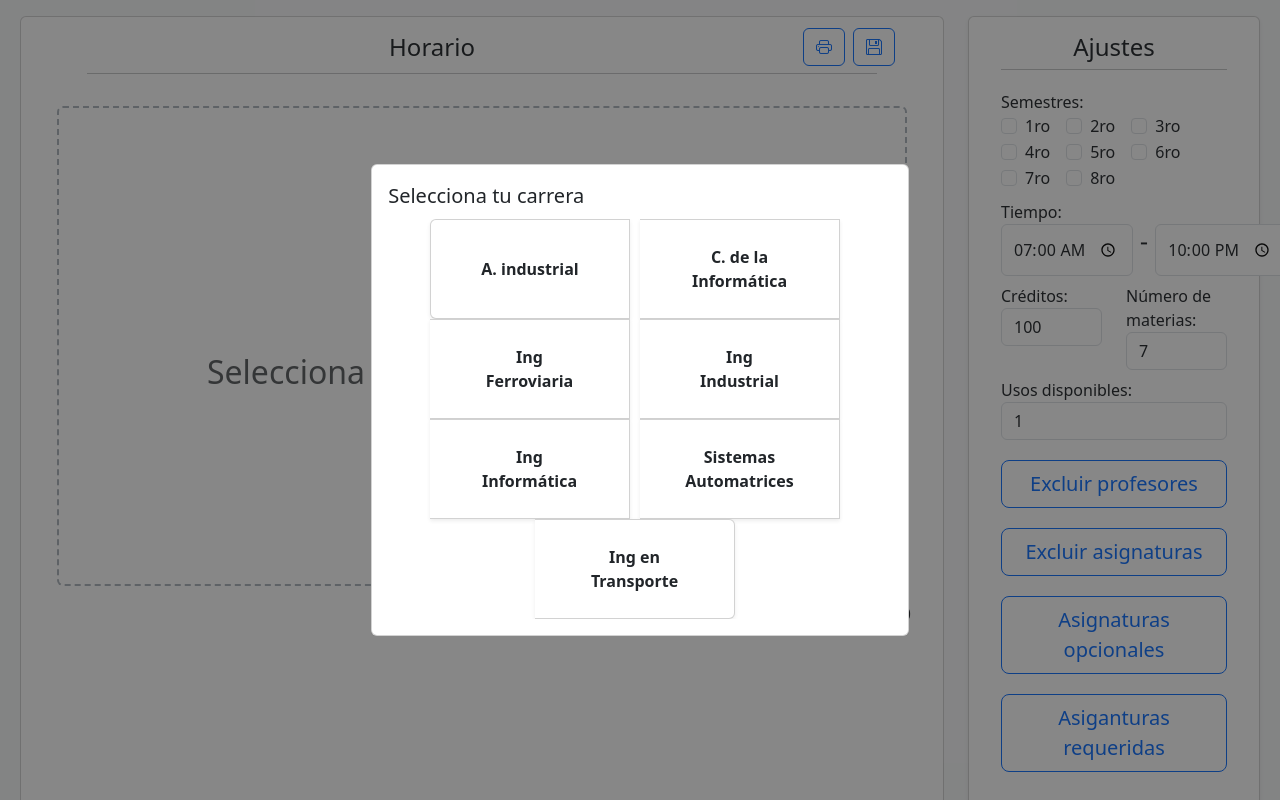
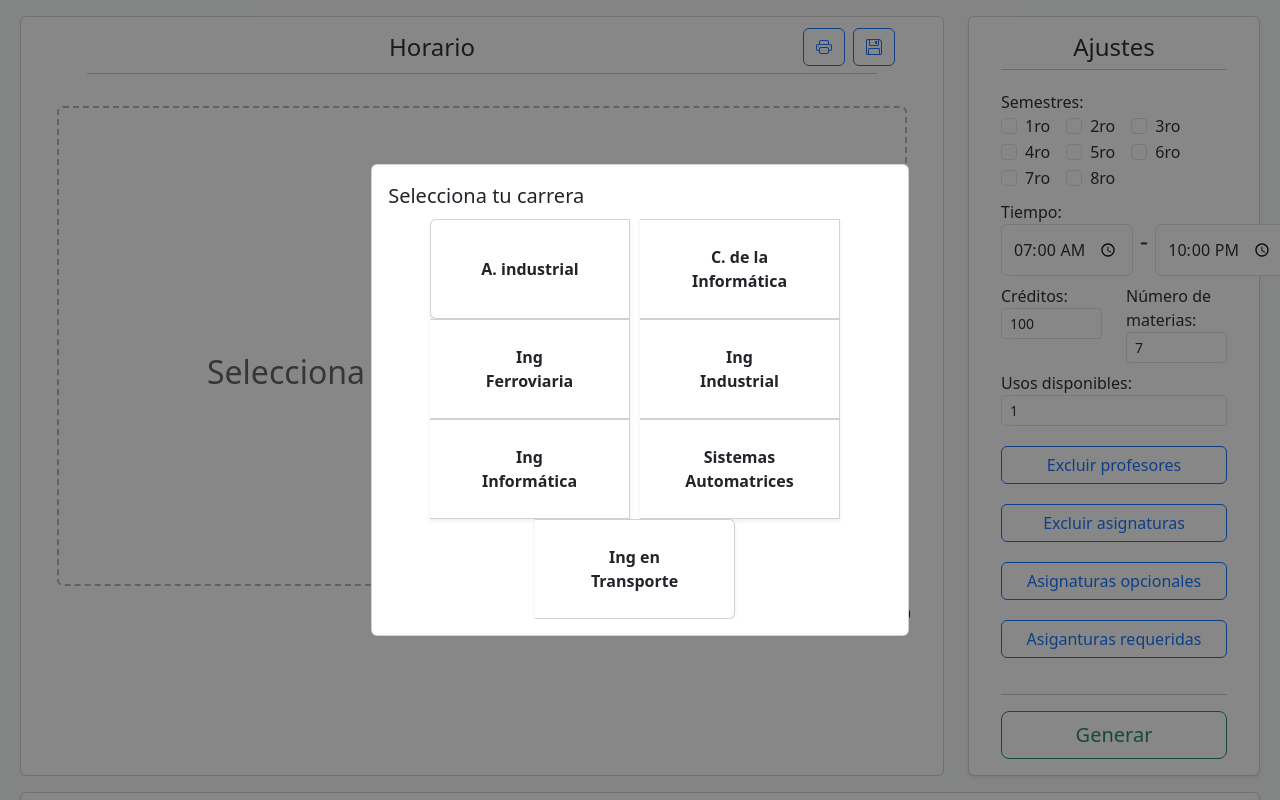
Before and after one commit to Luis4Armenta/schedule-generator, a React (Create React App) app: page /generator in a window 1280 px wide. Shown: the top 800 px of the page. Built offline with nearby package versions, Linux system fonts and the light colour scheme.

Commit message:
style: ajustar tamaño de inputs y botones del form

```diff
--- a/src/pages/generator/Components/form/ScheduleGenerationForm.js
+++ b/src/pages/generator/Components/form/ScheduleGenerationForm.js
@@ -112,36 +112,36 @@ const ScheduleGenerationForm = () => {
                 <div className='row'>
                   <div className='col-6'>
                     <label className='fs-6 fw-medium'>Créditos:</label>
-                    <input type="number" className="form-control" name="creditos" value={credits} onChange={(e) => dispatch( changeCredits(e.target.value) )}/>
+                    <input type="number" className="form-control form-control-sm" name="creditos" value={credits} onChange={(e) => dispatch( changeCredits(e.target.value) )}/>
                   </div>
                   <div className='col-6'>
                     <label className='fs-6 fw-medium'>Número de materias:</label>
-                    <input type="number" className="form-control" name="creditos" value={courseLength} onChange={(e) => dispatch( changeCourseLength(Number(e.target.value)) )}/>
+                    <input type="number" className="form-control form-control-sm" name="creditos" value={courseLength} onChange={(e) => dispatch( changeCourseLength(Number(e.target.value)) )}/>
                   </div>
 
                 </div>
               </div>
               <div className="form-group my-1">
                 <label className='fs-6 fw-medium'>Usos disponibles:</label>
-                <input type="number" className="form-control" name="creditos" value={availableUses} onChange={(e) => dispatch( changeAvailableUses(e.target.value))}/>
+                <input type="number" className="form-control form-control-sm" name="creditos" value={availableUses} onChange={(e) => dispatch( changeAvailableUses(e.target.value))}/>
               </div>
               <div className="form-group my-1 d-grid mt-3">
-                <button type="button" className="btn btn-outline-primary btn-lg " onClick={() => {setExcludedTeachersModalOpen(true)}}>
+                <button type="button" className="btn btn-outline-primary" onClick={() => {setExcludedTeachersModalOpen(true)}}>
                   Excluir profesores
                 </button>
               </div>
               <div className="form-group my-1 d-grid mt-3">
-                <button type="button" className="btn btn-outline-primary btn-lg " onClick={() => {setExcludedSubjectModalOpen(true)}}>
+                <button type="button" className="btn btn-outline-primary" onClick={() => {setExcludedSubjectModalOpen(true)}}>
                   Excluir asignaturas
                 </button>
               </div>
               <div className="form-group my-1 d-grid mt-3">
-                <button type="button" className="btn btn-outline-primary btn-lg " onClick={() => {setExtraSubjectsModalOpen(true)}}>
+                <button type="button" className="btn btn-outline-primary" onClick={() => {setExtraSubjectsModalOpen(true)}}>
                   Asignaturas opcionales
                 </button>
               </div>
               <div className="form-group my-1 d-grid mt-3">
-                <button type="button" className="btn btn-outline-primary btn-lg " onClick={() => {setRequiredSubjectsModalOpen(true)}}>
+                <button type="button" className="btn btn-outline-primary " onClick={() => {setRequiredSubjectsModalOpen(true)}}>
                   Asiganturas requeridas
                 </button>
               </div>
```
